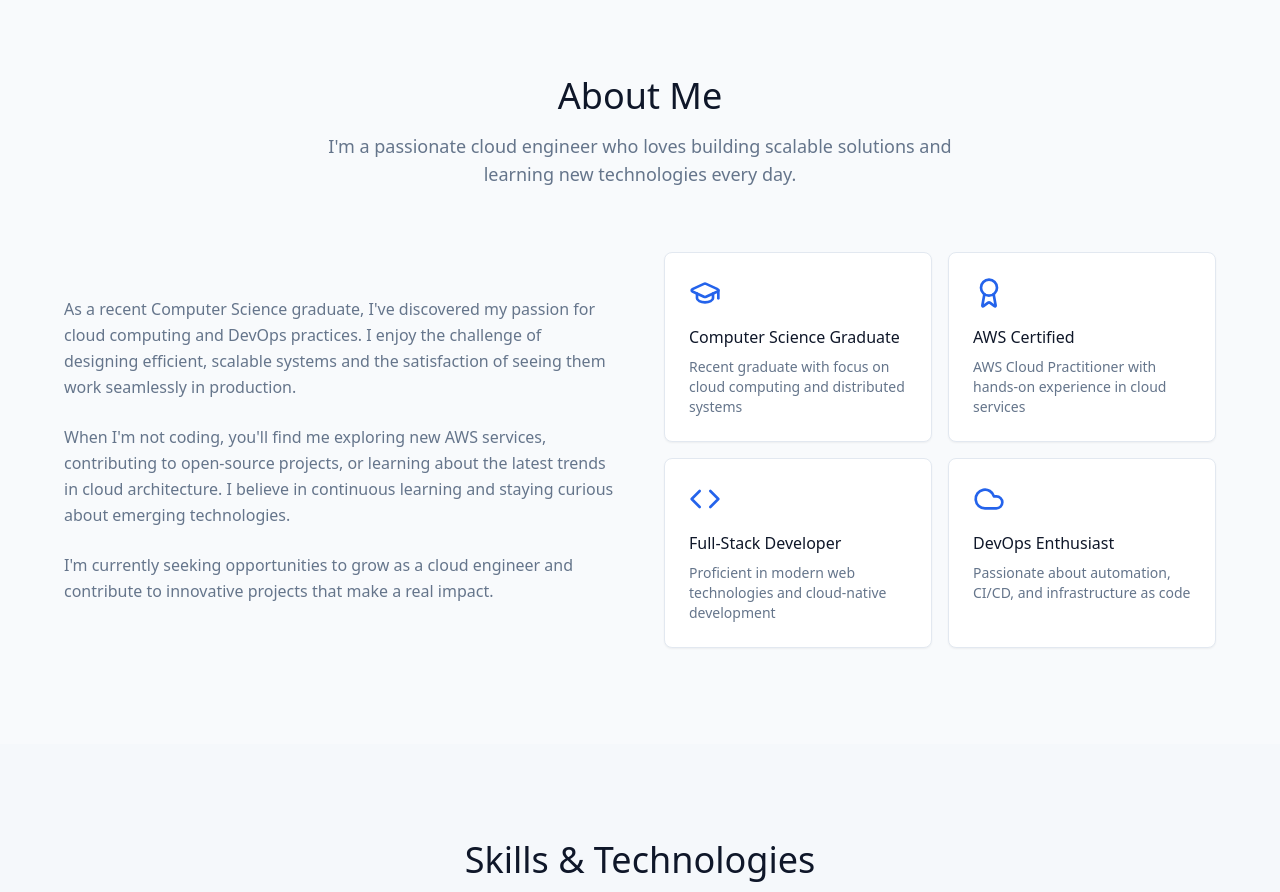
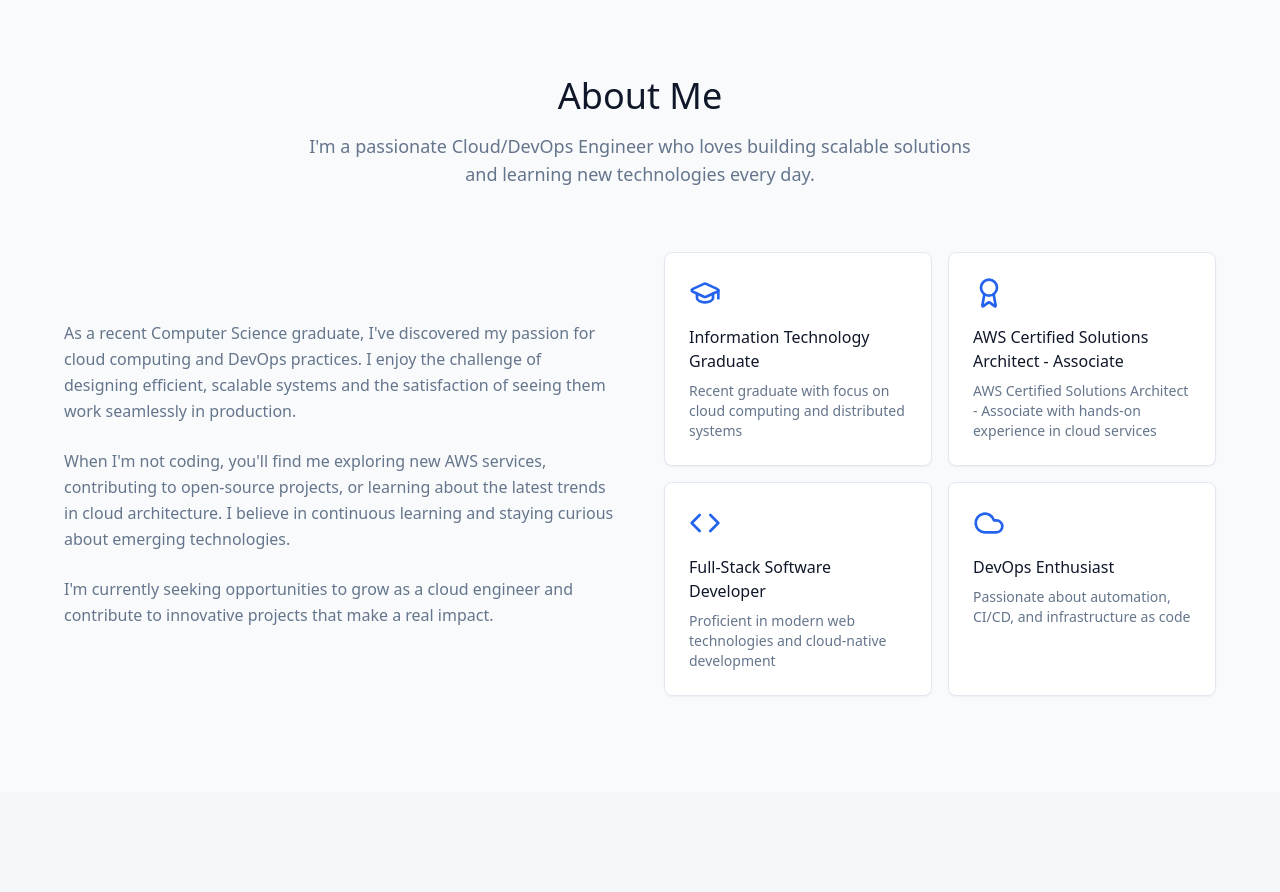
Before and after one commit to brooksd/cloud-portfolio, a Next.js app: page / in a window 1280 px wide. Shown: the part 820-1712 px from the top of the page. Built offline with nearby package versions, Linux system fonts and the light colour scheme.

Commit message:
About page Update

```diff
--- a/components/about.tsx
+++ b/components/about.tsx
@@ -8,17 +8,17 @@ export function About() {
   const highlights = [
     {
       icon: GraduationCap,
-      title: "Computer Science Graduate",
+      title: "Information Technology Graduate",
       description: "Recent graduate with focus on cloud computing and distributed systems",
     },
     {
       icon: Award,
-      title: "AWS Certified",
-      description: "AWS Cloud Practitioner with hands-on experience in cloud services",
+      title: "AWS Certified Solutions Architect - Associate",
+      description: "AWS Certified Solutions Architect - Associate with hands-on experience in cloud services",
     },
     {
       icon: Code,
-      title: "Full-Stack Developer",
+      title: "Full-Stack Software Developer",
       description: "Proficient in modern web technologies and cloud-native development",
     },
     {
@@ -40,7 +40,7 @@ export function About() {
         >
           <h2 className="text-3xl sm:text-4xl font-light mb-4">About Me</h2>
           <p className="text-muted-foreground text-lg max-w-2xl mx-auto">
-            I'm a passionate cloud engineer who loves building scalable solutions and learning new technologies
+            I'm a passionate Cloud/DevOps Engineer who loves building scalable solutions and learning new technologies
             every day.
           </p>
         </motion.div>
```
